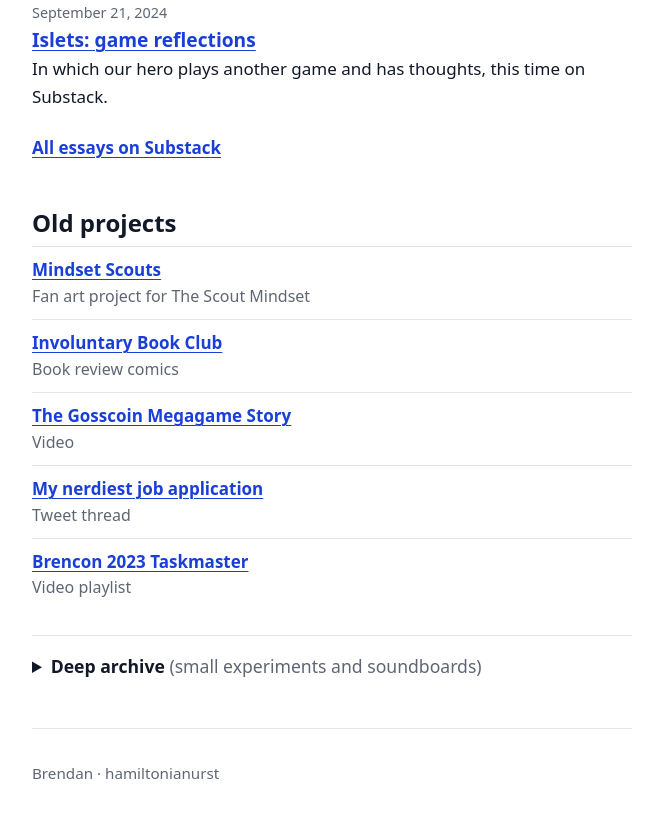
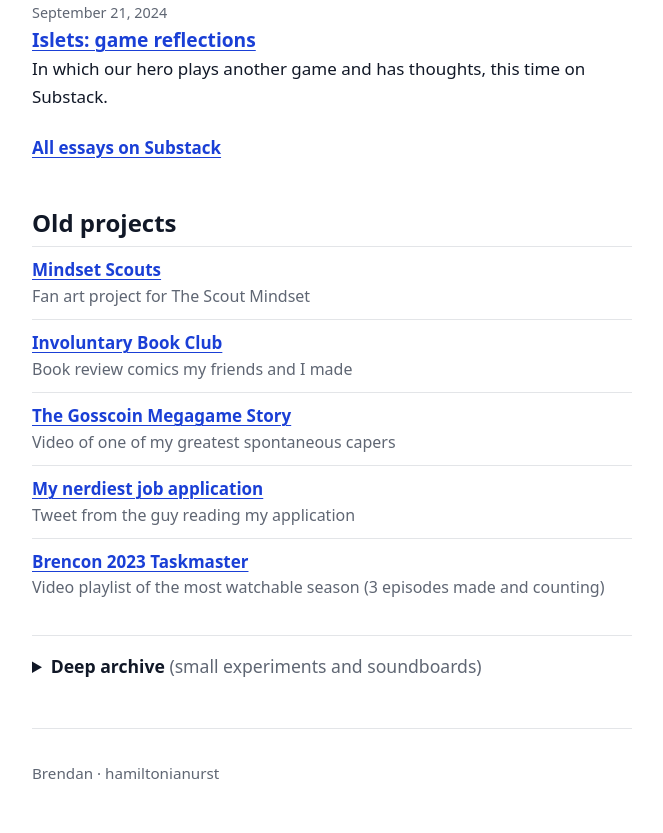
Before and after one commit to hamiltonianurst/brenplace, a plain HTML site: page index.html in a window 1280 px wide. Shown: the part 891-1724 px from the top of the page, without its empty margins (308-971 px from the left). Drawn offline with Linux system fonts and the light colour scheme.

Commit message:
Update index.html

```diff
--- a/index.html
+++ b/index.html
@@ -113,10 +113,10 @@ footer{ margin-top:3rem; padding:2rem 0 3rem; color:var(--muted); font-size:.95r
     <h2 id="old-h">Old projects</h2>
     <ul class="old">
       <li><a href="https://hamiltonianurst.github.io/mindsetscouts/">Mindset Scouts</a><span>Fan art project for The Scout Mindset</span></li>
-      <li><a href="https://involuntarybookclub.thecomicseries.com">Involuntary Book Club</a><span>Book review comics</span></li>
-      <li><a href="https://www.youtube.com/watch?v=VI6r7T8nFX4A">The Gosscoin Megagame Story</a><span>Video</span></li>
-      <li><a href="https://twitter.com/lukeprog/status/1406005463213350921">My nerdiest job application</a><span>Tweet thread</span></li>
-      <li><a href="https://www.youtube.com/playlist?list=PLdRxT4GlpK2-hZ_aj-avSRzeUBZMRdxzB">Brencon 2023 Taskmaster</a><span>Video playlist</span></li>
+      <li><a href="https://involuntarybookclub.thecomicseries.com">Involuntary Book Club</a><span>Book review comics my friends and I made</span></li>
+      <li><a href="https://www.youtube.com/watch?v=VI6r7T8nFX4A">The Gosscoin Megagame Story</a><span>Video of one of my greatest spontaneous capers</span></li>
+      <li><a href="https://twitter.com/lukeprog/status/1406005463213350921">My nerdiest job application</a><span> Tweet from the guy reading my application</span></li>
+      <li><a href="https://www.youtube.com/playlist?list=PLdRxT4GlpK2-hZ_aj-avSRzeUBZMRdxzB">Brencon 2023 Taskmaster</a><span>Video playlist of the most watchable season (3 episodes made and counting)</span></li>
     </ul>
 
     <details>
```
